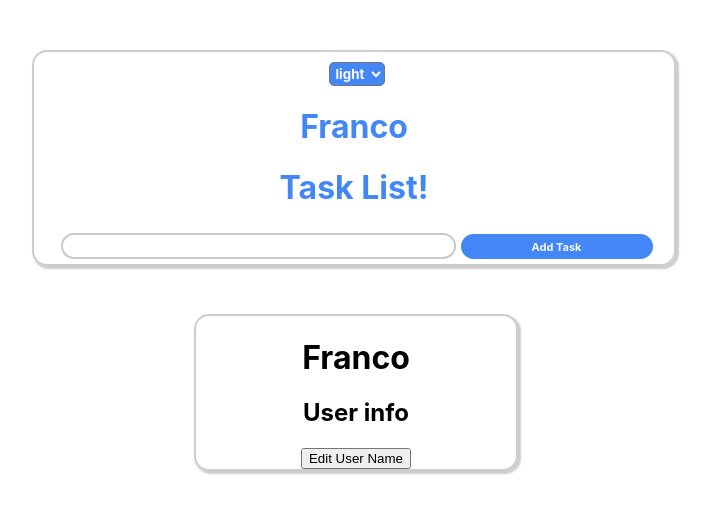
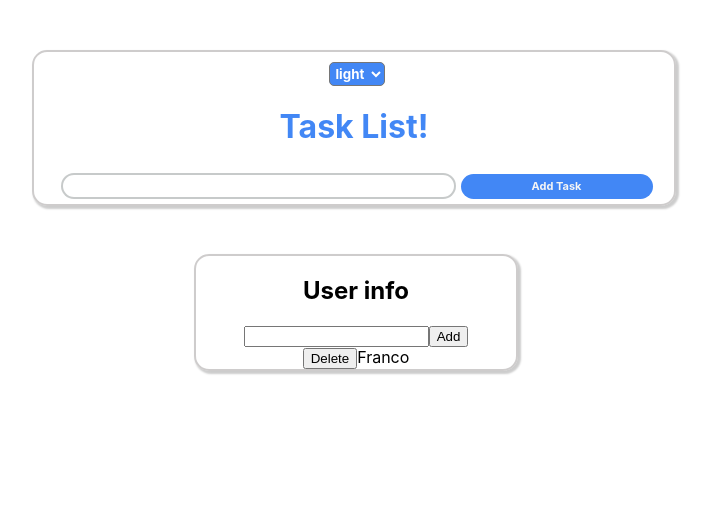
Before and after one commit to danielrb97/exercise1, a React (Create React App) app in the folder exercise/: page / in a window 1280 px wide. Shown: the top 514 px of the page, without its empty margins (288-999 px from the left). Built offline with nearby package versions, Linux system fonts and the light colour scheme.

Commit message:
Update Context - Agregando editar y borrar user

```diff
--- a/exercise/package.json
+++ b/exercise/package.json
@@ -15,7 +15,7 @@
     "react-hook-form": "^7.45.2",
     "react-scripts": "5.0.1",
     "typescript": "^4.9.5",
-    "uuid": "^9.0.0",
+    "uuid": "^9.0.1",
     "web-vitals": "^2.1.4"
   },
   "scripts": {
--- a/exercise/src/App.tsx
+++ b/exercise/src/App.tsx
@@ -1,11 +1,10 @@
-import React, { useState, createContext } from "react";
+import { useState } from "react";
 import "./App.css";
 import DoneItems from "./Components/DoneItems";
 import { intList } from "./Components/Interfaces";
 import TodoList from "./Components/TodoList";
 import AddItem from "./Components/AddItem";
 import SelectButton from "./Components/Select";
-import ListContextProvider from "./context/StateCompo";
 const { v4: uuidv4 } = require("uuid");
 
 function App() {
@@ -51,7 +50,6 @@ function App() {
     document.documentElement.style.setProperty("--main-bg-color", color);
   };
   return (
-    <ListContextProvider>
     <div className={darkTheme === "white" ? "App" : "App-darkTheme"}>
       <SelectButton
         Atributte={{
@@ -63,7 +61,6 @@ function App() {
         }}
         state={ChangeTheme}
       />
-
       <AddItem handleItem={handleItem} />
       <TodoList
         DeleteDoneTasks={DeleteDoneTasks}
@@ -74,7 +71,6 @@ function App() {
       />
       <DoneItems />
     </div>
-    </ListContextProvider>
   );
 }
 
--- a/exercise/src/Components/AddItem.jsx
+++ b/exercise/src/Components/AddItem.jsx
@@ -1,10 +1,8 @@
-import React, { useState, useContext } from "react";
+import { useState } from "react";
 import { useForm } from "react-hook-form";
-import { ListContext } from "../context/StateCompo";
 
 export default function AddItem({ handleItem }) {
   const [newItem, setNewItem] = useState("");
-  const { user } = useContext(ListContext);
 
   const {
     register,
@@ -20,7 +18,6 @@ export default function AddItem({ handleItem }) {
   return (
     <div className="addItem-container">
       <form onSubmit={handleSubmit(handleNewItem)}>
-        <h1>{user}</h1>
         <h1>Task List!</h1>
         <input
           value={newItem}
--- a/exercise/src/Components/DoneItems.jsx
+++ b/exercise/src/Components/DoneItems.jsx
@@ -1,36 +1,40 @@
-import React, { useContext, useState } from "react";
-import { ListContext } from "../context/StateCompo";
+import React, { useContext } from "react";
+import { ListContext } from "../context/ListContext";
 import { useForm } from "react-hook-form";
 
 function DoneItems() {
-  const { user, editUser } = useContext(ListContext);
-  const [isEditUser, setEditUser] = useState(false);
-  const { handleSubmit, register } = useForm({ defaultValues: { user } });
+  const { userArray, addUser, deleteUser } = useContext(ListContext);
+  // const [isEditUser, setEditUser] = useState(false);
+  const { handleSubmit, register } = useForm();
 
   const submit = (values) => {
-    editUser(values.user);
-    setEditUser(!isEditUser);
+    console.log(values.user);
+    addUser(values.user);
+    //   editUser(values.user);
+    //   setEditUser(!isEditUser);
   };
 
   return (
-    <>
     <div className="App">
-        <h1>{user}</h1>
       <h2>User info</h2>
       <form onSubmit={handleSubmit(submit)}>
-          {isEditUser ? (
         <>
           <input type="text" id="user" {...register("user")} />
-              <button type="submit">Done</button>
+          <button type="submit">Add</button>
         </>
-          ) : (
-            <button onClick={() => setEditUser(!isEditUser)}>
-              Edit User Name
-            </button>
-          )}
+        {/* <button onClick={() => setEditUser(!isEditUser)}>Edit User Name</button> */}
       </form>
+      <>
+        {userArray.map(({ user, id }) => {
+          return (
+            <div key={id}>
+              <button onClick={() => deleteUser(id)}>Delete</button>
+              <>{user}</>
             </div>
+          );
+        })}
       </>
+    </div>
   );
 }
 
--- /dev/null
+++ b/exercise/src/context/ListContext.tsx
@@ -0,0 +1,62 @@
+import React, { PropsWithChildren, createContext, useState } from "react";
+const { v4: uuid } = require("uuid");
+
+type User = {
+  user: string;
+  id: string;
+};
+
+type ListType = {
+  userArray: User[];
+  editUser: () => void;
+  addUser: (newUser: string) => void;
+  deleteUser: (userId: string) => void;
+};
+
+const useContextValues = () => {
+  const [userArray, setUserArray] = useState<User[]>([
+    { user: "Franco", id: uuid() },
+  ]);
+
+  const editUser = (): void => {
+    console.log(editUser);
+  };
+
+  const addUser = (newUser: string): void => {
+    const newUserArray = [...userArray, { user: newUser, id: uuid() }];
+    console.log(newUserArray);
+    setUserArray(newUserArray);
+    console.log("add user");
+  };
+
+  const deleteUser = (userId: string): void => {
+    const newUserArray = userArray.filter((user) => user.id !== userId);
+    console.log(newUserArray);
+    setUserArray(newUserArray);
+    console.log("delete user");
+  };
+
+  return {
+    userArray,
+    editUser,
+    addUser,
+    deleteUser,
+  };
+};
+
+export const ListContext = createContext<ListType>({
+  userArray: [{ user: "", id: "" }],
+  editUser: () => {},
+  addUser: () => {},
+  deleteUser: () => {},
+});
+
+const ListContextProvider: React.FC<PropsWithChildren> = ({ children }) => {
+  const contextValue = useContextValues();
+
+  return (
+    <ListContext.Provider value={contextValue}>{children}</ListContext.Provider>
+  );
+};
+
+export default ListContextProvider;
--- a/exercise/src/context/StateCompo.tsx
+++ /dev/null
@@ -1,34 +0,0 @@
-import React, { PropsWithChildren, createContext, useState } from "react";
-
-type ListType = {
-  user: string;
-  editUser: (newUser: string) => void;
-};
-
-const useContextValues = () => {
-  const [user, setUser] = useState("Franco");
-
-  const editUser = (newUser: string): void => {
-    setUser(newUser);
-  };
-
-  return {
-    user,
-    editUser,
-  };
-};
-
-export const ListContext = createContext<ListType>({
-  user: "",
-  editUser: (user) => {},
-});
-
-const ListContextProvider: React.FC<PropsWithChildren> = ({ children }) => {
-  const contextValue = useContextValues();
-
-  return (
-    <ListContext.Provider value={contextValue}>{children}</ListContext.Provider>
-  );
-};
-
-export default ListContextProvider;
--- a/exercise/src/index.tsx
+++ b/exercise/src/index.tsx
@@ -1,15 +1,18 @@
-import React from 'react';
-import ReactDOM from 'react-dom/client';
-import './index.css';
-import App from './App';
-import reportWebVitals from './reportWebVitals';
+import React from "react";
+import ReactDOM from "react-dom/client";
+import "./index.css";
+import App from "./App";
+import reportWebVitals from "./reportWebVitals";
+import ListContextProvider from "./context/ListContext";
 
 const root = ReactDOM.createRoot(
-  document.getElementById('root') as HTMLElement
+  document.getElementById("root") as HTMLElement
 );
 root.render(
   <React.StrictMode>
-    <App />
+    <ListContextProvider>
+      <App />
+    </ListContextProvider>
   </React.StrictMode>
 );
 
```
Also changed, not shown: 1 other file (tests, documents, lock files or other folders). Lines whose indentation alone changed are shown as unchanged.
